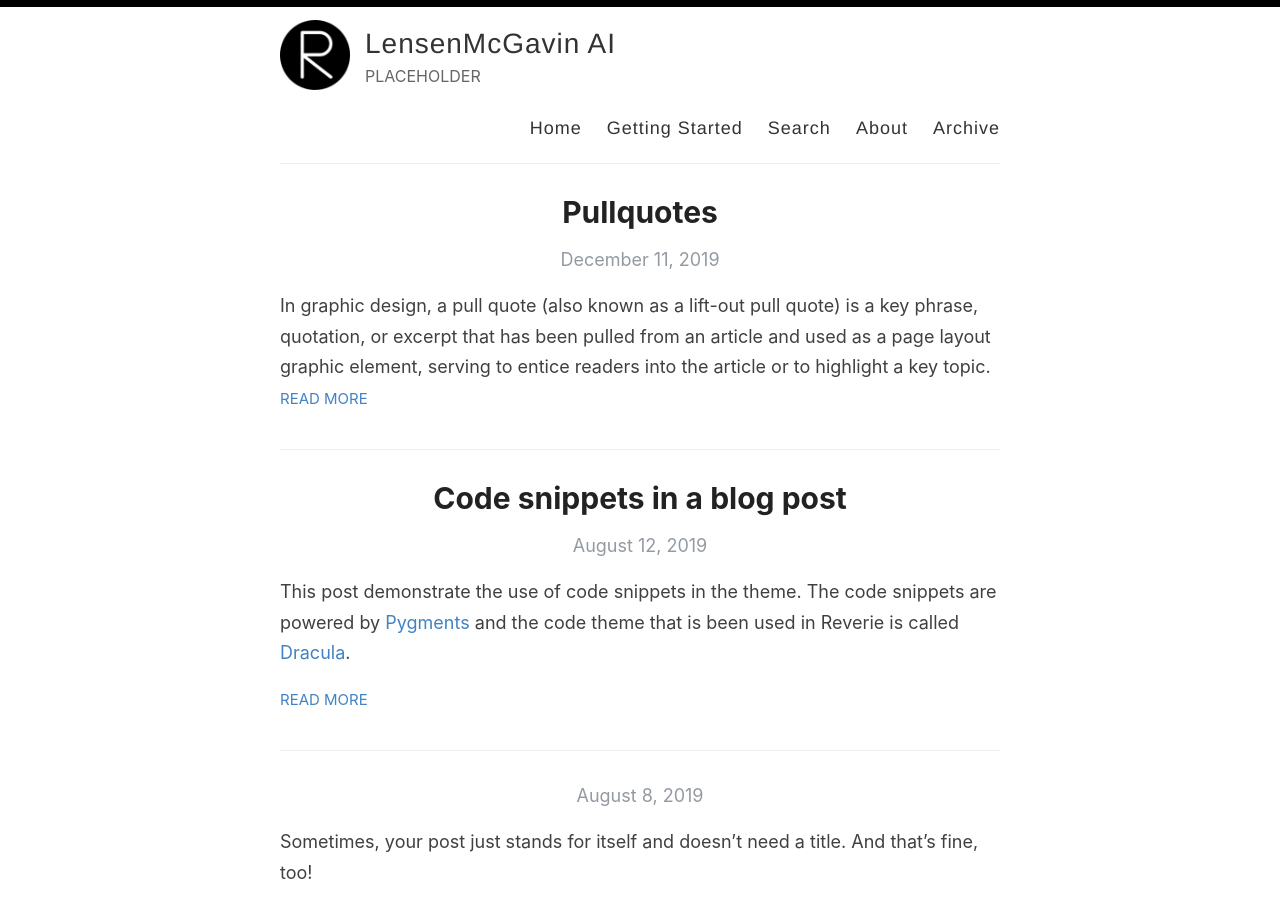
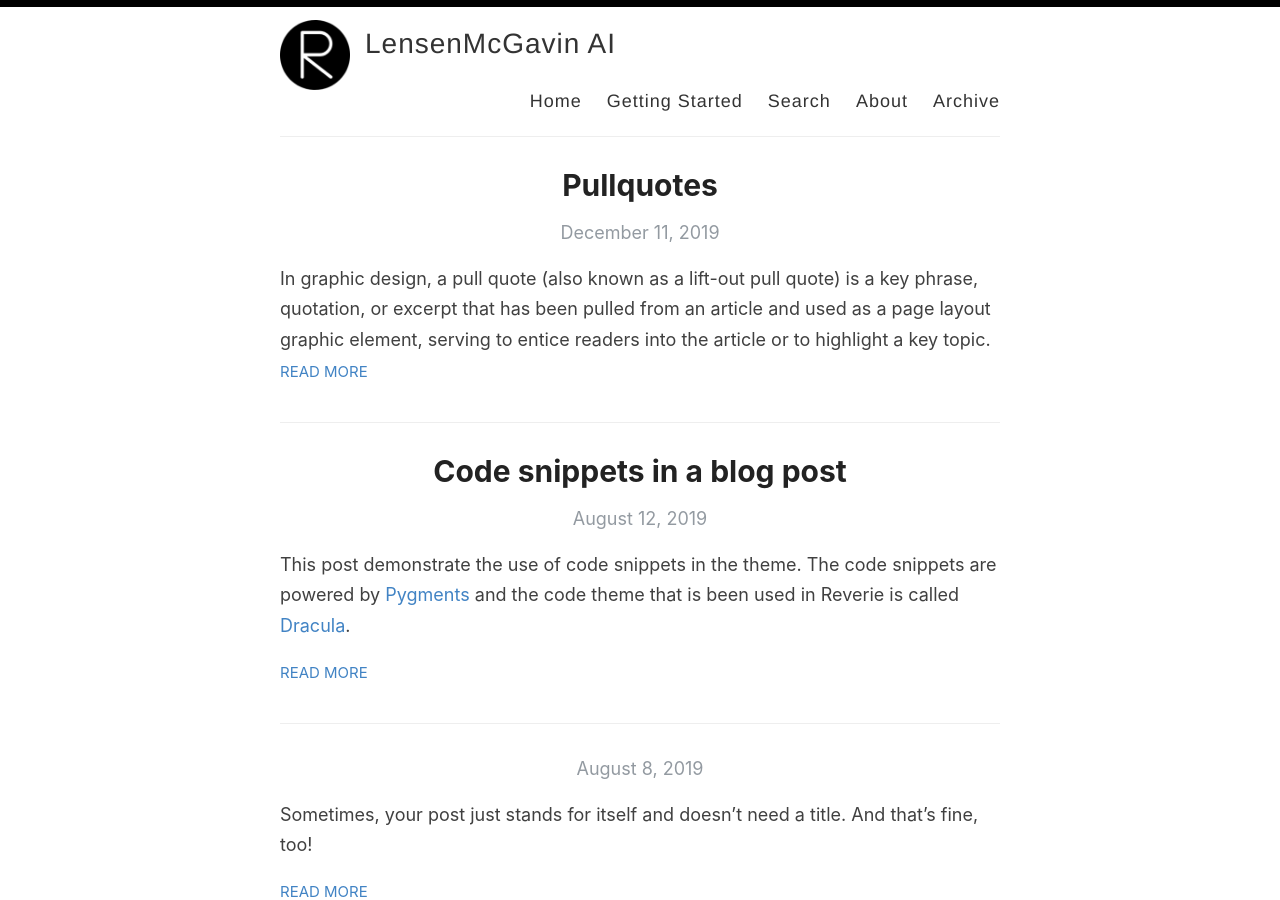
Before and after one commit to LensenMcGavin-AI/LensenMcGavin-AI.github.io, a Jekyll site: the page built from index.html, in a window 1280 px wide and 900 px high. Built offline with Jekyll 4.4.1, drawn with Linux system fonts in a browser that asks for light colours; the list of posts is cut into pages by our own code.

Commit message:
Update _config.yml

```diff
--- a/_config.yml
+++ b/_config.yml
@@ -9,7 +9,7 @@ name: LensenMcGavin AI
 author: LensenMcGavin AI
 
 # Short bio or description (displayed in the header)
-description: PLACEHOLDER
+description:
 
 # URL of your avatar or profile pic (you could use your GitHub profile pic)
 avatar: /images/reverie.png
```
